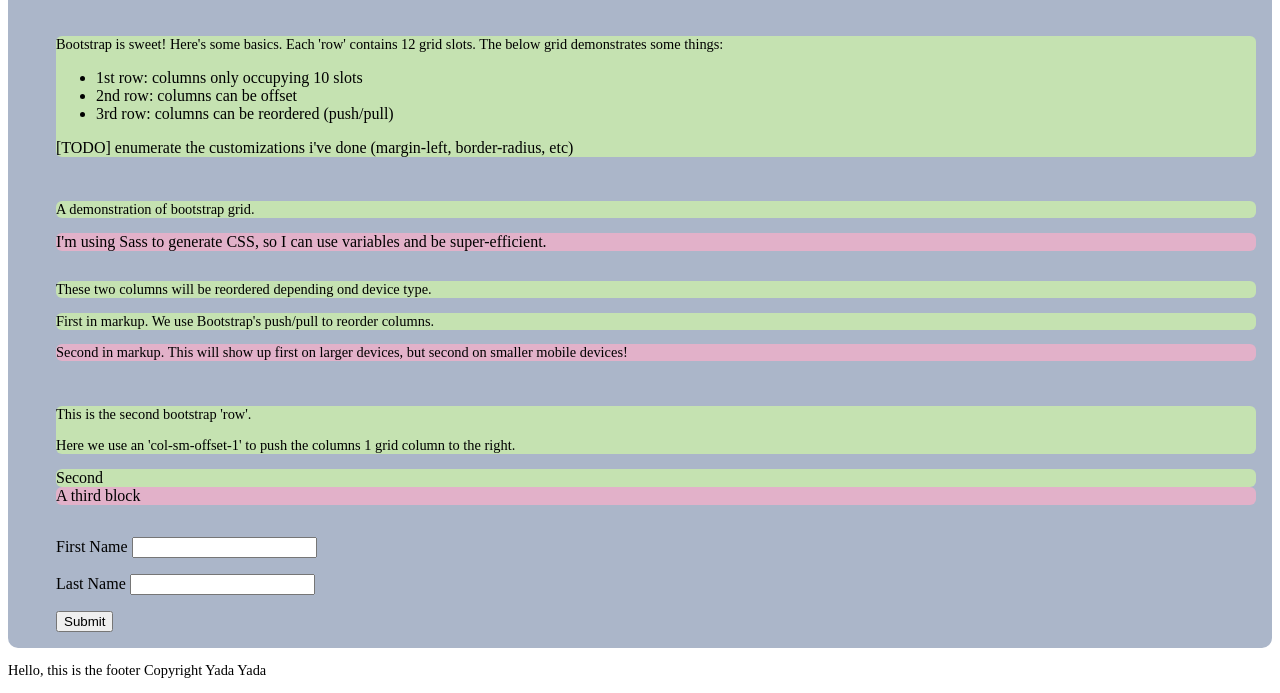
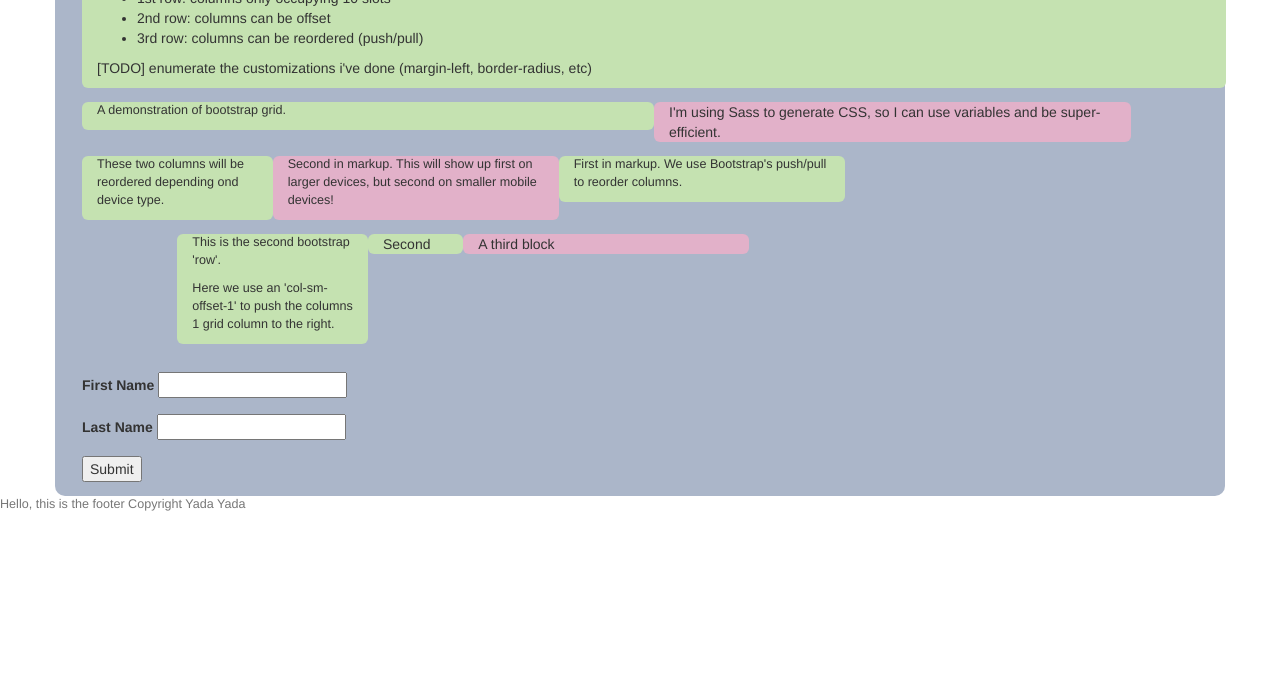
Before and after one commit to warriorpostman/bootstrap-zubin, a website: page index.html in a window 1280 px wide. Shown: the part 215-908 px from the top of the page. After the commit the page ends 800 px from the top, so only its background shows below. Drawn offline with nearby package versions, Linux system fonts and the light colour scheme; files that its build step writes are made by us from their sources.

Commit message:
Add build script.

```diff
--- a/index.html
+++ b/index.html
@@ -5,6 +5,7 @@
      <meta http-equiv="X-UA-Compatible" content="IE=edge">
      <meta name="viewport" content="width=device-width, initial-scale=1">
       <title>Zubin's Bootstrap Demo</title>
+      <link href="https://maxcdn.bootstrapcdn.com/bootswatch/3.3.6/cerulean/bootstrap.min.css" rel="stylesheet">
       <link href="public/style/app.css" rel="stylesheet">
    </head>
 
--- a/package.json
+++ b/package.json
@@ -4,7 +4,8 @@
   "description": "Bootstrap demonstration",
   "main": "index.js",
   "scripts": {
-    "test": "echo \"Error: no test specified\" && exit 1"
+    "test": "echo \"Error: no test specified\" && exit 1",
+    "build": "sass app.scss public/style/app.css"
   },
   "repository": {
     "type": "git",
```
Also changed, not shown: README.md.
